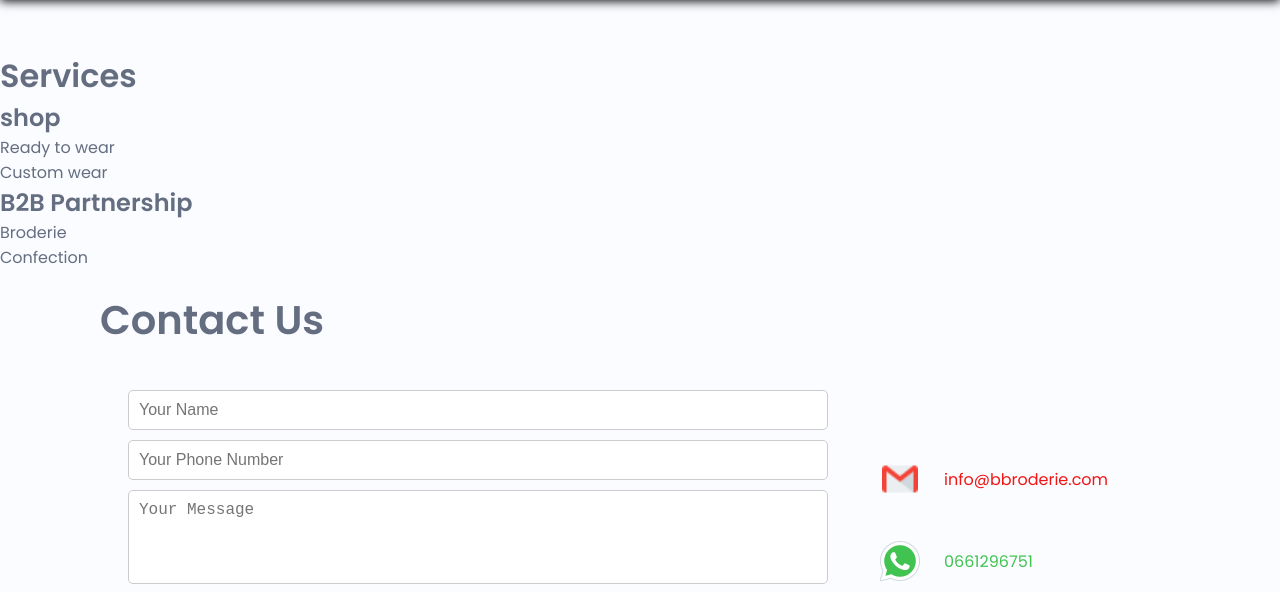
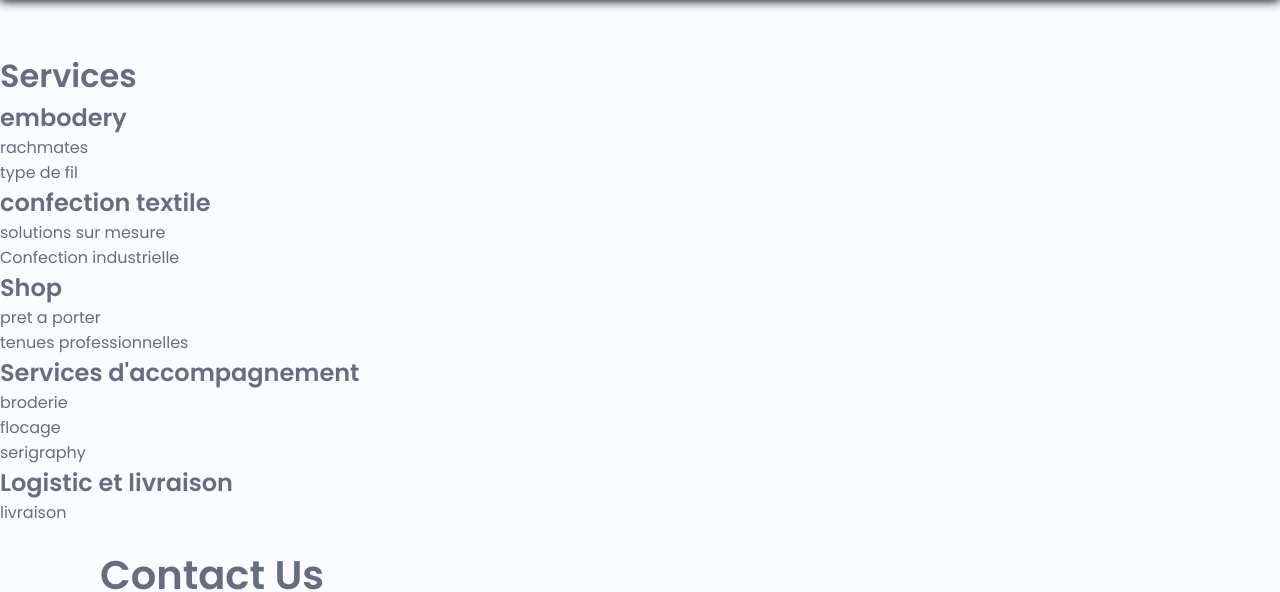
Before and after one commit to chawkiii/b.broderie.react, a React (Create React App) app: page /services in a window 1280 px wide. Shown: the part 748-1340 px from the top of the page. Built offline with nearby package versions, Linux system fonts and the light colour scheme.

Commit message:
something

```diff
--- a/src/App.js
+++ b/src/App.js
@@ -1,11 +1,6 @@
 import React from "react";
 import { BrowserRouter as Router, Routes, Route } from "react-router-dom";
 import "./styles/app.css";
-
-// Import des composants principaux
-import Nav from "./components/nav/Nav.js";
-import Footer from "./components/footer/Footer.js";
-import Contact from "./components/contact/Contact.js";
 
 // Import des pages
 import Home from "./pages/Home";
@@ -13,11 +8,20 @@ import About from "./pages/About";
 import Shop from "./pages/Shop";
 import Services from "./pages/Services";
 import Cart from "./pages/Cart";
+
+// Import des composants principaux
+import Nav from "./components/nav/Nav.js";
 import Header from "./components/header/Header.js";
+import Contact from "./components/contact/Contact.js";
+import Footer from "./components/footer/Footer.js";
+
+// Import des functions
+import ScrollToHash from "../src/components/functions/ScrollToHash.js";
 
 const App = () => {
   return (
     <Router>
+      <ScrollToHash />
       <Nav />
       <Header />
 
--- /dev/null
+++ b/src/components/functions/ScrollToHash.js
@@ -0,0 +1,21 @@
+// ScrollToHash.js
+import { useEffect } from "react";
+import { useLocation } from "react-router-dom";
+
+function ScrollToHash() {
+  const location = useLocation();
+
+  useEffect(() => {
+    const hash = location.hash; // Récupère le hash (par exemple #header)
+    if (hash) {
+      const element = document.querySelector(hash); // Recherche l'élément correspondant
+      if (element) {
+        element.scrollIntoView({ behavior: "smooth" }); // Scrolle jusqu'à cet élément
+      }
+    }
+  }, [location]); // Déclenche à chaque changement de location (route)
+
+  return null; // Aucun rendu nécessaire
+}
+
+export default ScrollToHash;
--- a/src/components/header/Header.js
+++ b/src/components/header/Header.js
@@ -16,7 +16,7 @@ function Header() {
   };
 
   return (
-    <header className="header-container">
+    <header id="header" className="header-container">
       <h1 className="home_header">
         <img src={welcome} alt="Welcome" />
         to
--- a/src/components/nav/Nav.js
+++ b/src/components/nav/Nav.js
@@ -34,10 +34,10 @@ const Nav = () => {
   }, []);
 
   return (
-    <header className="header">
+    <div className="header_nav">
       <nav className="nav container">
         <div className="nav__data">
-          <Link to="/" className="nav__logo">
+          <Link to="/#header" className="nav__logo">
             <img src={navLogo} alt="Logo" />
           </Link>
           <div
@@ -92,7 +92,7 @@ const Nav = () => {
                     </div>
 
                     <Link
-                      to="/about"
+                      to="/about#header"
                       className="dropdown__link"
                       onClick={() => setShowMenu(false)}
                     >
@@ -102,7 +102,7 @@ const Nav = () => {
                     <ul className="dropdown__list">
                       <li>
                         <Link
-                          to="/about"
+                          to="/about#about"
                           className="dropdown__link"
                           onClick={() => setShowMenu(false)}
                         >
@@ -111,11 +111,11 @@ const Nav = () => {
                       </li>
                       <li>
                         <Link
-                          to="/about#what-we-do"
+                          to="/about#contact"
                           className="dropdown__link"
                           onClick={() => setShowMenu(false)}
                         >
-                          What we do?
+                          contact us?
                         </Link>
                       </li>
                     </ul>
@@ -152,7 +152,7 @@ const Nav = () => {
                       <i className="ri-shopping-cart-line"></i>
                     </div>
                     <Link
-                      to="/shop#ready-to-wear"
+                      to="/shop#header"
                       className="dropdown__link"
                       onClick={() => setShowMenu(false)}
                     >
@@ -161,29 +161,29 @@ const Nav = () => {
                     <ul className="dropdown__list">
                       <li>
                         <Link
-                          to="/shop#ready-to-wear"
+                          to="/shop#shop"
                           className="dropdown__link"
                           onClick={() => setShowMenu(false)}
                         >
-                          Ready to wear
+                          Category
                         </Link>
                       </li>
                       <li>
                         <Link
-                          to="/shop#custom-wear"
+                          to="/shop#products"
                           className="dropdown__link"
                           onClick={() => setShowMenu(false)}
                         >
-                          Custom wear
+                          products
                         </Link>
                       </li>
                       <li>
                         <Link
-                          to="/shop#professional"
+                          to="/shop#contact"
                           className="dropdown__link"
                           onClick={() => setShowMenu(false)}
                         >
-                          Professional wear
+                          contact us ?
                         </Link>
                       </li>
                     </ul>
@@ -222,7 +222,7 @@ const Nav = () => {
 
                     <ul className="dropdown__list">
                       <Link
-                        to="/services"
+                        to="/services#header"
                         className="dropdown__link"
                         onClick={() => setShowMenu(false)}
                       >
@@ -230,11 +230,11 @@ const Nav = () => {
                       </Link>
                       <li>
                         <Link
-                          to="/services#broderie"
+                          to="/services#embodery"
                           className="dropdown__link"
                           onClick={() => setShowMenu(false)}
                         >
-                          Embroidery
+                          Embodery
                         </Link>
                       </li>
                       <li>
@@ -248,11 +248,38 @@ const Nav = () => {
                       </li>
                       <li>
                         <Link
-                          to="/services#flocage"
+                          to="/services#shop_service"
                           className="dropdown__link"
                           onClick={() => setShowMenu(false)}
                         >
-                          Flocage
+                          Shoping
+                        </Link>
+                      </li>
+                      <li>
+                        <Link
+                          to="/services#service_sup"
+                          className="dropdown__link"
+                          onClick={() => setShowMenu(false)}
+                        >
+                          service_sup
+                        </Link>
+                      </li>
+                      <li>
+                        <Link
+                          to="/services#logistic"
+                          className="dropdown__link"
+                          onClick={() => setShowMenu(false)}
+                        >
+                          logistic
+                        </Link>
+                      </li>
+                      <li>
+                        <Link
+                          to="/services#contact"
+                          className="dropdown__link"
+                          onClick={() => setShowMenu(false)}
+                        >
+                          Contact us ?
                         </Link>
                       </li>
                     </ul>
@@ -264,7 +291,7 @@ const Nav = () => {
             {/* Cart Link */}
             <li>
               <Link
-                to="/cart"
+                to="/cart#header"
                 className="nav__link"
                 onClick={() => setShowMenu(false)}
               >
@@ -274,7 +301,7 @@ const Nav = () => {
           </ul>
         </div>
       </nav>
-    </header>
+    </div>
   );
 };
 
--- a/src/pages/Services.js
+++ b/src/pages/Services.js
@@ -5,20 +5,35 @@ function Services() {
     <main>
       <h1>Services</h1>
       <ul>
-        <li>
-          <h2>shop</h2>
+        <li id="embodery">
+          <h2>embodery</h2>
           <ul>
-            <li>Ready to wear</li>
-            <li>Custom wear</li>
+            <li>rachmates</li>
+            <li>type de fil</li>
           </ul>
         </li>
         <li>
-          <h2>B2B Partnership</h2>
+          <h2 id="confection">confection textile</h2>
           <ul>
-            <li>Broderie</li>
-            <li>Confection</li>
+            <li>solutions sur mesure</li>
+            <li>Confection industrielle</li>
           </ul>
         </li>
+        <h2 id="shop_service">Shop</h2>
+        <ul>
+          <li>pret a porter</li>
+          <li>tenues professionnelles</li>
+        </ul>
+        <h2 id="service_sup">Services d'accompagnement</h2>
+        <ul>
+          <li>broderie</li>
+          <li>flocage</li>
+          <li>serigraphy</li>
+        </ul>
+        <h2 id="logistic">Logistic et livraison</h2>
+        <ul>
+          <li>livraison</li>
+        </ul>
       </ul>
     </main>
   );
--- a/src/pages/Shop.js
+++ b/src/pages/Shop.js
@@ -42,7 +42,7 @@ function Shop() {
   };
 
   return (
-    <section className="shop_section">
+    <section id="shop" className="shop_section">
       <h2>Category</h2>
       <div className="slider-container">
         {radioInputs.map((id, index) => (
@@ -72,10 +72,11 @@ function Shop() {
           )}
         </div>
       </div>
-
-      <h2 className="products-title">Products</h2>
-      <div className="products-grid">
-        {generateProductHTML(productsList[selectedIndex] || [])}
+      <div id="products">
+        <h2 className="products-title">Products</h2>
+        <div className="products-grid">
+          {generateProductHTML(productsList[selectedIndex] || [])}
+        </div>
       </div>
     </section>
   );
--- a/src/styles/app.css
+++ b/src/styles/app.css
@@ -6,7 +6,7 @@
   --header-height: 3.5rem;
   /*========== Colors ==========*/
   --first-color: hsl(220, 68%, 54%);
-  --first-color-lighten: hsl(220, 68%, 97%);
+  --first-color-lighten: hsl(0, 73%, 97%);
   --title-color: hsl(220, 48%, 28%);
   --text-color: hsl(220, 12%, 45%);
   --body-color: hsl(220, 100%, 99%);
--- a/src/styles/nav.css
+++ b/src/styles/nav.css
@@ -1,5 +1,4 @@
-/*=============== HEADER ===============*/
-.header {
+.header_nav {
   position: fixed;
   top: 0;
   left: 0;
@@ -25,7 +24,7 @@
   column-gap: 0.25rem;
   color: var(--title-color);
   font-weight: var(--font-semi-bold);
-  transition: color 0.3s;
+  transition: scale 0.3s;
 }
 .nav__logo img {
   width: 100%;
@@ -37,7 +36,7 @@
   font-size: 1.25rem;
 }
 .nav__logo:hover {
-  color: var(--first-color);
+  scale: 1.2;
 }
 .nav__toggle {
   position: relative;
@@ -219,7 +218,7 @@
     position: absolute;
     left: 0;
     right: 0;
-    top: 6.5rem;
+    top: var(--header-height);
     background-color: var(--body-color);
     box-shadow: 0 6px 8px hsla(220, 68%, 12%, 0.05);
     pointer-events: none;
```
Also changed, not shown: package.json (+5 -3 lines), src/components/contact/Contact.js (+5 -9 lines), 1 other file (tests, documents, lock files or other folders).
